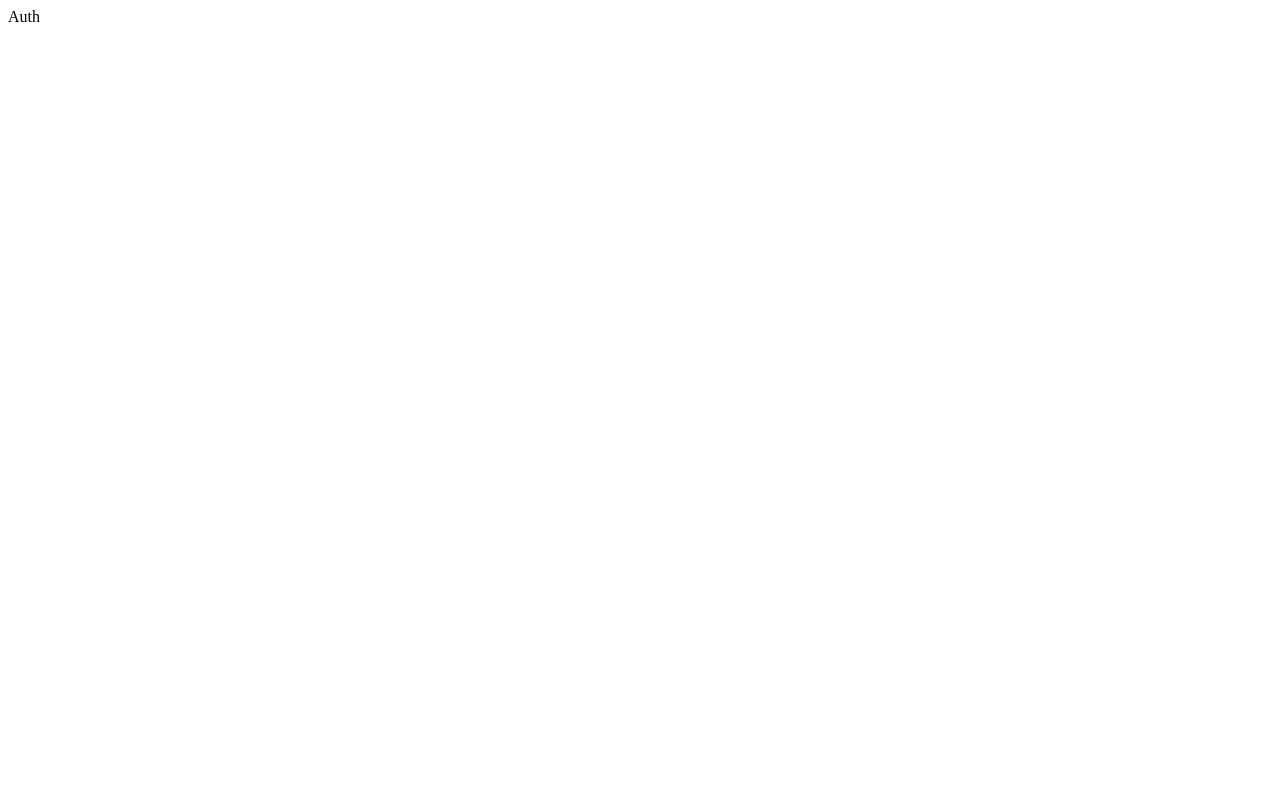
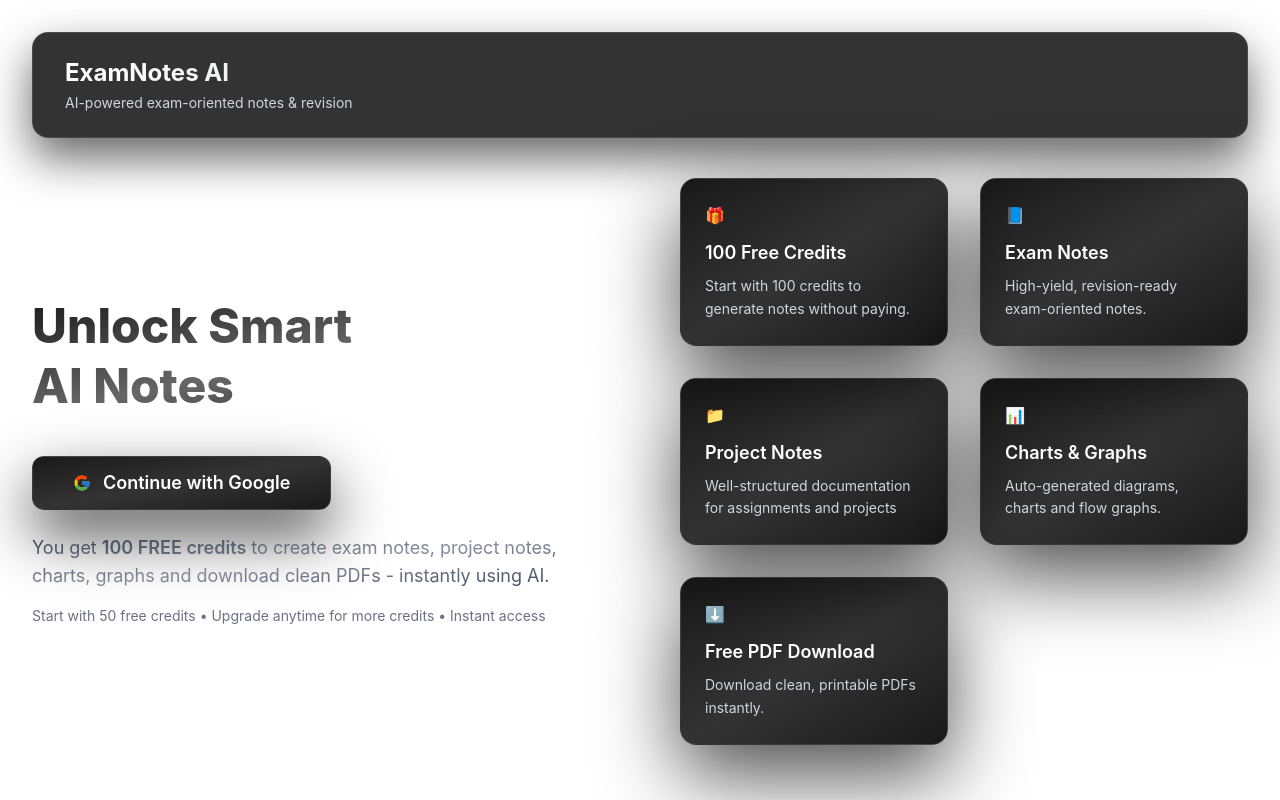
Before and after one commit to abhishek-kr09/exam-notes-generator, a React (Vite) app in the folder client/: page /auth in a window 1280 px wide. Built offline with nearby package versions, Linux system fonts and the light colour scheme.

Commit message:
auth page completed

```diff
--- a/client/package.json
+++ b/client/package.json
@@ -11,6 +11,7 @@
   },
   "dependencies": {
     "@tailwindcss/vite": "^4.2.1",
+    "motion": "^12.36.0",
     "react": "^19.2.4",
     "react-dom": "^19.2.4",
     "react-icons": "^5.6.0",
--- a/client/src/App.css
+++ /dev/null
@@ -1 +0,0 @@
-@import "tailwindcss";
--- a/client/src/index.css
+++ b/client/src/index.css
@@ -0,0 +1 @@
+@import "tailwindcss";
--- a/client/src/pages/Auth.jsx
+++ b/client/src/pages/Auth.jsx
@@ -1,9 +1,132 @@
-import React from 'react'
+import React from "react";
+import { motion } from "motion/react";
+import { FcGoogle } from "react-icons/fc";
 
 function Auth() {
   return (
-    <div>Auth</div>
-  )
+    <div className="min-h-screen overflow-hidden bg-white text-black px-8">
+      <motion.header
+        initial={{ opacity: 0, y: -15 }}
+        animate={{ opacity: 1, y: 0 }}
+        transition={{ duration: 1.5 }}
+        className="max-w-7xl mx-auto mt-8 rounded-2xl bg-black/80 backdrop-blur-xl border border-white/10 px-8 py-6 shadow-[0_20px_45px_rgba(0,0,0,0.6)]"
+      >
+        <h1 className="text-2xl font-bold bg-linear-to-r from-white via-gray-300 to-white bg-clip-text text-transparent">
+          ExamNotes AI
+        </h1>
+        <p className="text-sm text-gray-300 mt-1">
+          AI-powered exam-oriented notes & revision
+        </p>
+      </motion.header>
+
+      <main className="max-w-7xl mx-auto py-10 grid grid-cols-1 lg:grid-cols-2 gap-20 items-center">
+        {/* LEFT CONTENT */}
+        <motion.div
+          initial={{ opacity: 0, x: -60 }}
+          animate={{ opacity: 1, x: 0 }}
+          transition={{ duration: 0.7 }}
+        >
+          <h1 className="text-5xl lgtext-6xl font-extrabold leading-tight bg-gradient-to-br from-black/90 via-black/60 to-black/90 bg-clip-text text-transparent">
+            Unlock Smart <br /> AI Notes
+          </h1>
+
+          <motion.button
+            whileHover={{
+              y: -10,
+              rotateX: 8,
+              rotateY: -8,
+              scale: 1.07,
+            }}
+            whileTap={{ scale: 0.97 }}
+            transition={{ type: "spring", stiffness: 200, damping: 18 }}
+            className="mt-10 px-10 py-3 rounded-xl
+                flex items-center gap-3
+                bg-gradient-to-br from-black/90 via-black/80 to-black/90 border border-white/10
+                text-white font-semibold text-lg
+                shadow-[0_25px_60px_rgba(0,0,0,0.7)]"
+          >
+            <FcGoogle sixe={22} />
+            Continue with Google
+          </motion.button>
+
+          <p
+            className=" mt-6 max-w-xl text-lg
+                bg-gradient-to-br from-gray-700 via-gray-500/80 to-gray-700
+                bg-clip-text text-transparent"
+          >
+            You get <span className="font-semibold">100 FREE credits</span> to
+            create exam notes, project notes, charts, graphs and download clean
+            PDFs - instantly using AI.
+          </p>
+
+          <p className="mt-4 text-sm text-gray-500">
+            {" "}
+            Start with 50 free credits • Upgrade anytime for more credits •
+            Instant access
+          </p>
+        </motion.div>
+
+        {/* RIGHT CONTENT */}
+        <div className="grid grid-cols-1 sm:grid-cols-2 gap-8">
+          <Feature
+            icon="🎁"
+            title="100 Free Credits"
+            des="Start with 100 credits to generate notes without paying."
+          />
+          <Feature
+            icon="📘"
+            title="Exam Notes"
+            des="High-yield, revision-ready
+exam-oriented notes."
+          />
+          <Feature
+            icon="📁"
+            title="Project Notes"
+            des="Well-structured documentation for
+assignments and projects"
+          />
+          <Feature
+            icon="📊"
+            title="Charts & Graphs"
+            des="Auto-generated diagrams, charts and
+flow graphs."
+          />
+          <Feature
+            icon="⬇️"
+            title="Free PDF Download"
+            des="Download clean, printable PDFs
+instantly."
+          />
+        </div>
+      </main>
+    </div>
+  );
 }
 
-export default Auth
+function Feature({ icon, title, des }) {
+  return (
+    <motion.div
+      whileHover={{ y: -12, rotateX: 8, rotateY: -8, scale: 1.05 }}
+      transition={{ type: "spring", stiffness: 200, damping: 18 }}
+      className="relative rounded-2xl p-6
+bg-gradient-to-br from-black/90 via-black/80 to-black/90
+backdrop-blur-2x1
+border border-white/10
+shadow-[0_30px_80px_rgba(0,0,0,0.7)]
+text-white"
+      style={{ transformStyle: "preserve-3d" }}
+    >
+      <div
+        className=" absolute inset-0 rounded-2x1
+bg-gradient-to-br from-white/10 to-transparent opacity-0 hover:opacity-100 transition-opacity
+pointer-events-none"
+      />
+      <div className="relative z-10" style={{ transform: "translateZ(30px)" }}>
+        <div className="text-4x1 mb-3">{icon}</div>
+        <h3 className="text-lg font-semibold mb-2">{title}</h3>
+        <p className=" text-gray-300 text-sm leading-relaxed">{des}</p>
+      </div>
+    </motion.div>
+  );
+}
+export default Auth;
```
Also changed, not shown: client/vite.config.js (+5 -7 lines), 1 other file (tests, documents, lock files or other folders).
